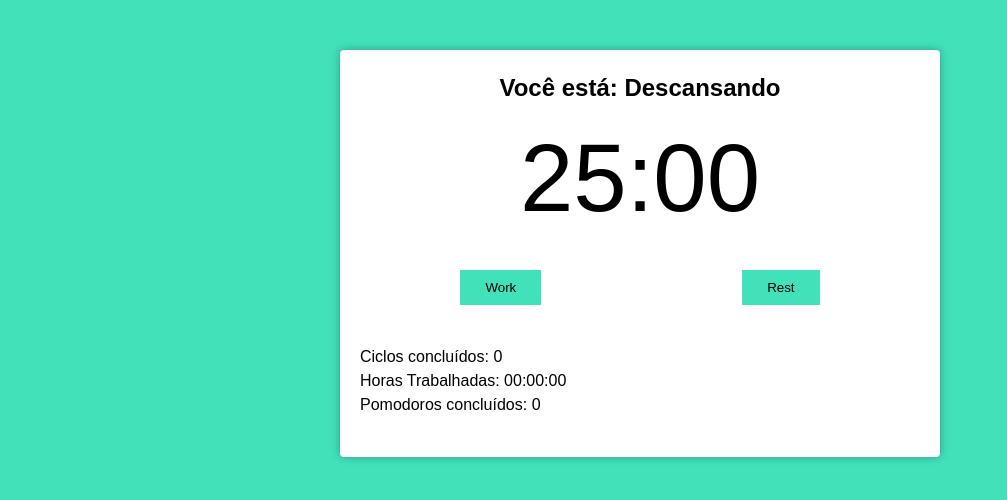
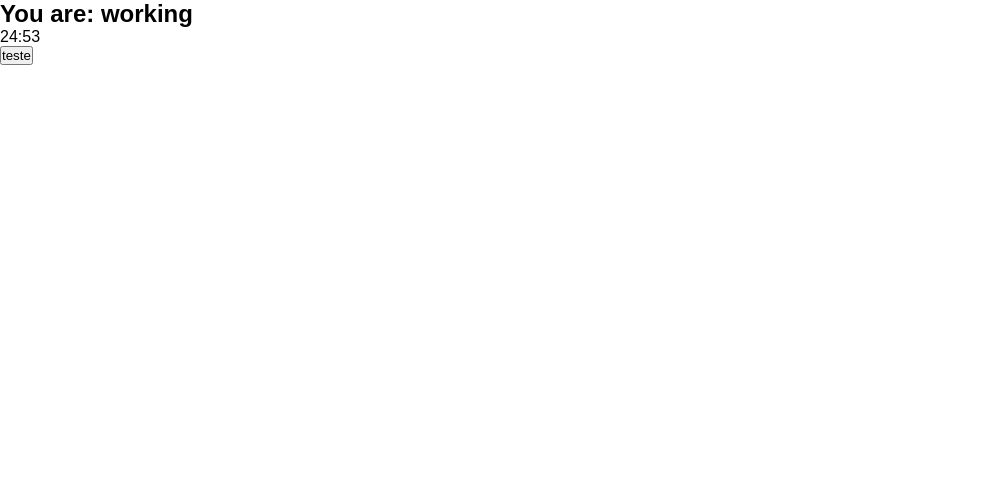
Before and after one commit to ElladanTasartir/typescript-react, a React (Create React App) app: page / in a window 1280 px wide. Shown: the top 500 px of the page, without its empty margins (0-1007 px from the left). Built offline with nearby package versions, Linux system fonts and the light colour scheme.

Commit message:
Revert "feat: :sparkles: Added sounds to the timer"
This reverts commit 61944d1135121f4b8adf763a5353c3a892ad01b3.

```diff
--- a/src/App.tsx
+++ b/src/App.tsx
@@ -3,13 +3,8 @@ import { PomodoroTimer } from './components/pomodoro-timer';
 
 function App(): JSX.Element {
   return (
-    <div className="container">
-      <PomodoroTimer
-        pomodoroTime={1500}
-        shortRestTime={300}
-        longRestTime={900}
-        cycles={4}
-      />
+    <div className="App">
+      <PomodoroTimer defaultPomodoroTime={1500} />
     </div>
   );
 }
--- a/src/components/pomodoro-timer.tsx
+++ b/src/components/pomodoro-timer.tsx
@@ -1,132 +1,24 @@
-import React, { useState, useEffect, useCallback } from 'react';
+import React, { useState } from 'react';
 import { useInterval } from '../hooks/use-interval';
 import { Button } from './button';
 import { Timer } from './timer';
-import { secondsToTime } from '../utils/seconds-to-time';
-
-// eslint-disable-next-line @typescript-eslint/no-var-requires
-const bellStart = require('../sounds/bell-start.mp3');
-// eslint-disable-next-line @typescript-eslint/no-var-requires
-const bellFinish = require('../sounds/bell-finish.mp3');
-
-const audioStartWorking = new Audio(bellStart);
-const audioStopWorking = new Audio(bellFinish);
 
 interface Props {
-  pomodoroTime: number;
-  shortRestTime: number;
-  longRestTime: number;
-  cycles: number;
+  defaultPomodoroTime: number;
 }
 
 export function PomodoroTimer(props: Props): JSX.Element {
-  const [mainTime, setMainTime] = useState(props.pomodoroTime);
-  const [timeCounting, setTimeCounting] = useState(false);
-  const [working, setWorking] = useState(false);
-  const [resting, setResting] = useState(false);
-  const [cyclesQtdManager, setCyclesQtdManager] = useState(
-    new Array(props.cycles - 1).fill(true),
-  );
-  const [completedCycles, setCompletedCycles] = useState(0);
-  const [fullWorkingTime, setFullWorkingTime] = useState(0);
-  const [numberOfPomodoros, setNumberOfPomodoros] = useState(0);
+  const [mainTime, setMainTime] = useState(props.defaultPomodoroTime);
 
-  useInterval(
-    () => {
-      setMainTime(mainTime - 1);
-      if (working) setFullWorkingTime(fullWorkingTime + 1);
-    },
-    timeCounting ? 1000 : null,
-  );
-
-  const configureWork = useCallback(() => {
-    setTimeCounting(true);
-    setResting(false);
-    setWorking(true);
-    setMainTime(props.pomodoroTime);
-    audioStartWorking.play();
-  }, [
-    setTimeCounting,
-    setResting,
-    setWorking,
-    setMainTime,
-    props.pomodoroTime,
-  ]);
-
-  const configureRest = useCallback(
-    (long: boolean) => {
-      setTimeCounting(true);
-      setWorking(false);
-      setResting(true);
-
-      if (long) {
-        setMainTime(props.longRestTime);
-      } else {
-        setMainTime(props.shortRestTime);
-      }
-
-      audioStopWorking.play();
-    },
-    [
-      setWorking,
-      setResting,
-      setTimeCounting,
-      setMainTime,
-      props.longRestTime,
-      props.shortRestTime,
-    ],
-  );
-
-  useEffect(() => {
-    if (working) document.body.classList.add('working');
-    if (resting) document.body.classList.remove('working');
-
-    if (mainTime > 0) return;
-
-    if (working && cyclesQtdManager.length > 0) {
-      configureRest(false);
-      cyclesQtdManager.pop();
-    } else if (working && cyclesQtdManager.length <= 0) {
-      configureRest(true);
-      setCyclesQtdManager(new Array(props.cycles - 1).fill(true));
-      setCompletedCycles(completedCycles + 1);
-    }
-
-    if (working) setNumberOfPomodoros(numberOfPomodoros + 1);
-    if (resting) configureWork();
-  }, [
-    working,
-    resting,
-    mainTime,
-    cyclesQtdManager,
-    configureRest,
-    setCyclesQtdManager,
-    completedCycles,
-    configureWork,
-    numberOfPomodoros,
-    props.cycles,
-  ]);
+  useInterval(() => {
+    setMainTime(mainTime - 1);
+  }, 1000);
 
   return (
     <div className="pomodoro">
-      <h2>Você está: {working ? 'Trabalhando' : 'Descansando'}</h2>
+      <h2>You are: working</h2>
       <Timer mainTime={mainTime} />
-
-      <div className="controls">
-        <Button text="Work" onClick={configureWork}></Button>
-        <Button text="Rest" onClick={() => configureRest(false)}></Button>
-        <Button
-          className={!working && !resting ? 'hidden' : ''}
-          text={timeCounting ? 'Pause' : 'Play'}
-          onClick={() => setTimeCounting(!timeCounting)}
-        ></Button>
-      </div>
-
-      <div className="details">
-        <p>Ciclos concluídos: {completedCycles}</p>
-        <p>Horas Trabalhadas: {secondsToTime(fullWorkingTime)}</p>
-        <p>Pomodoros concluídos: {numberOfPomodoros}</p>
-      </div>
+      <Button text="teste" onClick={() => console.log(1)}></Button>
     </div>
   );
 }
--- a/src/components/timer.tsx
+++ b/src/components/timer.tsx
@@ -1,10 +1,10 @@
 import React from 'react';
-import { secondsToMinutes } from '../utils/seconds-to-minutes';
+import { secondsToTime } from '../utils/seconds-to-time';
 
 interface Props {
   mainTime: number;
 }
 
 export function Timer(props: Props): JSX.Element {
-  return <div className="timer">{secondsToMinutes(props.mainTime)}</div>;
+  return <div className="timer">{secondsToTime(props.mainTime)}</div>;
 }
--- a/src/index.css
+++ b/src/index.css
@@ -7,63 +7,4 @@
 
 body {
   font-family: sans-serif;
-  background: #41e2ba;
-  transition: background-color 300ms ease-in-out;
-  line-height: 1.5;
 }
-
-.container {
-  max-width: 640px;
-  margin: 0 auto;
-}
-
-.working {
-  background: #EF5D50;
-}
-
-.hidden {
-  display: none;
-}
-
-.pomodoro {
-  background: #fff;
-  margin: 50px 20px;
-  padding: 20px;
-  border-radius: 4px;
-  box-shadow: 0 0 10px rgba(0, 0, 0, .3);
-}
-
-.pomodoro h2 {
-  font-size: 24px;
-  text-align: center;
-}
-
-.pomodoro .timer {
-  font-size: 6rem;
-  text-align: center;
-}
-
-.pomodoro .controls {
-  display: flex;
-  align-items: center;
-  justify-content: space-evenly;
-}
-
-.pomodoro button {
-  background: #41e1ba;
-  border: none;
-  cursor: pointer;
-  padding: 10px 25px;
-  color: #000;
-  transition: background-color 300ms ease-in-out;
-  margin: 20px auto;
-}
-
-.working .pomodoro button {
-  background: #EF5D50;
-  color: #fff;
-}
-
-.pomodoro .details {
-  margin: 20px 0;
-}
--- a/src/utils/seconds-to-minutes.ts
+++ /dev/null
@@ -1,7 +0,0 @@
-import { zeroLeft } from './zero-left';
-
-export function secondsToMinutes(seconds: number): string {
-  const min = zeroLeft((seconds / 60) % 60);
-  const sec = zeroLeft((seconds % 60) % 60);
-  return `${min}:${sec}`;
-}
--- a/src/utils/seconds-to-time.ts
+++ b/src/utils/seconds-to-time.ts
@@ -1,8 +1,7 @@
-import { zeroLeft } from './zero-left';
-
 export function secondsToTime(seconds: number): string {
-  const hours = zeroLeft(seconds / 3600);
+  // padStart vai colocar os zeros a esquerda
+  const zeroLeft = (n: number) => Math.floor(n).toString().padStart(2, '0');
   const min = zeroLeft((seconds / 60) % 60);
   const sec = zeroLeft((seconds % 60) % 60);
-  return `${hours}:${min}:${sec}`;
+  return `${min}:${sec}`;
 }
--- a/src/utils/zero-left.ts
+++ /dev/null
@@ -1,2 +0,0 @@
-export const zeroLeft = (n: number): string =>
-  Math.floor(n).toString().padStart(2, '0');
```
Also changed, not shown: 2 other files (tests, documents, lock files or other folders).
